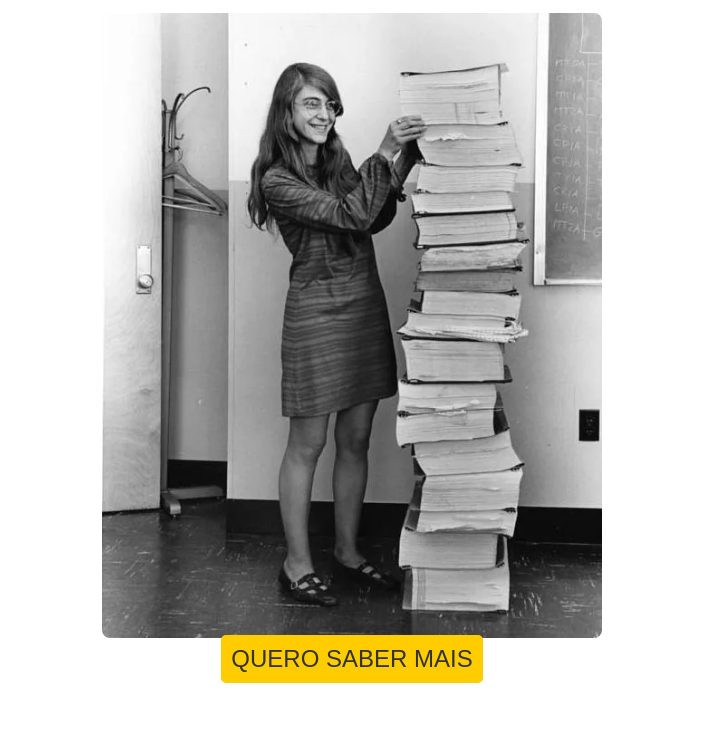
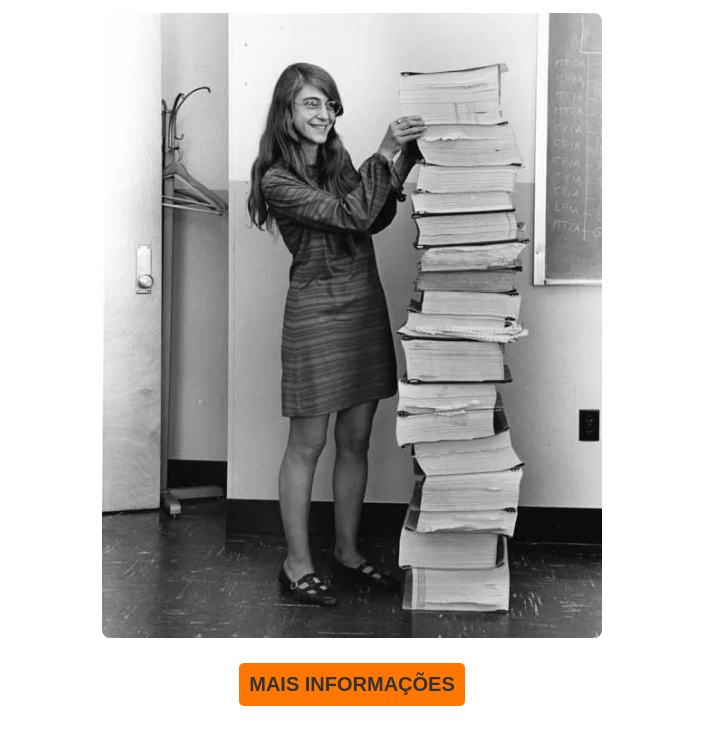
Before and after one commit to brugreff/projeto-final-potencia-feminina, a plain HTML site: page index.html in a window 1280 px wide. Shown: the part 391-1136 px from the top of the page, without its empty margins (288-991 px from the left). Before the commit the page ends 1074 px from the top, so only its background shows below. Drawn offline with Linux system fonts and the light colour scheme.

Commit message:
ajustes em relação ao posicionamento dos elementos

```diff
--- a/assets/css/estilo.css
+++ b/assets/css/estilo.css
@@ -8,6 +8,12 @@ body {
   background-image: url("../imagens/imagem-de-fundo.jpg");
   background-size: cover;
   background-position: center;
+}
+
+.image-container {
+  display: flex;
+  flex-direction: column;
+  align-items: center;
 }
 
 .header-image {
@@ -44,11 +50,13 @@ body {
   max-width: 800px;
   height: auto;
   border-radius: 8px;
+  margin-bottom: 10px;
 }
 
 .container {
   text-align: center;
   position: relative;
+  margin-top: 10px;
 }
 
 .info-block {
@@ -61,19 +69,26 @@ body {
 
 button {
   padding: 10px;
-  font-size: 16px;
+  font-family: Arial, Helvetica, sans-serif;
+  font-size: 20px;
+  font-weight: bold;
   cursor: pointer;
-  background-color: #ffcc00;
+  background-color: #ff7700;
   color: #333;
   border: none;
   border-radius: 5px;
 }
 
 button:hover {
-  background-color: #e5b800;
+  background-color: #ff7700;
 }
 
 #btnToggle {
-  margin-top: 1300px;
-  font-size: 24px;
+  position: absolute;
+  margin-top: 650px;
 }
+
+.text-below-button {
+  color: #fff;
+  margin-top: 50px;
+}
--- a/index.html
+++ b/index.html
@@ -22,28 +22,12 @@
     <div class="header-image">
       <h1>Margaret Hamilton</h1>
       <p>A mulher por trás da missão Apollo 11</p>
-      <img src="assets/imagens/Margaret_Hamilton.webp" alt="Imagem Header" />
-    </div>
-
-    <div class="container">
-      <button id="btnToggle">QUERO SABER MAIS</button>
-      <div id="info1" class="info-block">
-        <h2>Biografia</h2>
-        <p>Nascimento e Educação</p>
-        <ul>
-          <li>Nasceu em 17 de agosto de 1936 em Paoli, Indiana, EUA.</li>
-          <li>
-            Graduou-se em Matemática pela Universidade de Michigan em 1958.
-          </li>
-        </ul>
-      </div>
-
-      <div id="info2" class="info-block">
-        <h2>Início de Carreira</h2>
-        <p>
-          Iniciou sua carreira no Laboratório de Instrumentação do MIT em 1960.
-        </p>
-        <!-- Adicione mais informações sobre suas contribuições -->
+      <div class="image-container">
+        <img src="assets/imagens/Margaret_Hamilton.webp" alt="Imagem Header" />
+        <button id="btnToggle">MAIS INFORMAÇÕES</button>
+        <div class="text-below-button">
+          <div class="content-block text-below-button"></div>
+        </div>
       </div>
     </div>
 
```
